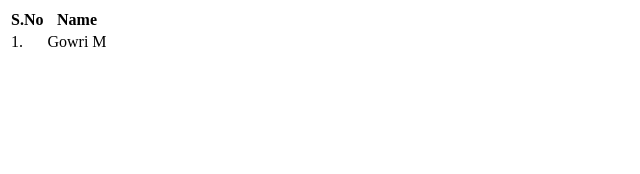
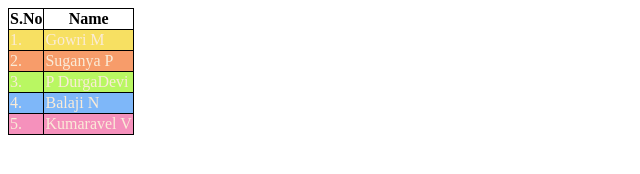
Before and after one commit to Gowri4622/html-table, a plain HTML site: page index.html in a window 1280 px wide. Shown: the whole page, without its empty margins (0-640 px from the left). Drawn offline with Linux system fonts and the light colour scheme.

Commit message:
Added css.

```diff
--- a/assests/css/style.css
+++ b/assests/css/style.css
@@ -1 +1,26 @@
-/* This is the css file */
+
+.NameTable{
+    border: solid 1px #000;
+    border-collapse: collapse;
+}
+
+.gowrirow{
+    color: antiquewhite;
+    background-color: #f7e062;
+}
+.sugrow{
+    color: antiquewhite;
+    background-color: #f79c6a;
+}
+.durrow{
+    color: antiquewhite;
+    background-color: #b9f762;
+}
+.balrow{
+    color: antiquewhite;
+    background-color: #7eb7f9;
+}
+.kumrow{
+    color: antiquewhite;
+    background-color: #f591bc;
+}
--- a/index.html
+++ b/index.html
@@ -4,19 +4,37 @@
     <meta charset="UTF-8">
     <meta http-equiv="X-UA-Compatible" content="IE=edge">
     <meta name="viewport" content="width=device-width, initial-scale=1.0">
+    <link rel="stylesheet" href="assests/css/style.css"/>
     <title>Document</title>
 </head>
 <body>
-    <table>
+    <table class="NameTable">
         <tr>
-            <th>S.No</th>
-            <th>Name</th>
+            <th class="NameTable">S.No</th>
+            <th class="NameTable">Name</th>
         </tr>
-        <tr>
-            <td>1.</td>
-            <td>Gowri M</td>
+        <tr class="gowrirow">
+            <td class="NameTable">1.</td>
+            <td class="NameTable">Gowri M</td>
+        </tr>
+        <tr class="sugrow">
+            <td class="NameTable">2.</td>
+            <td class="NameTable">Suganya P</td>
+        </tr>
+        <tr class="durrow">
+            <td class="NameTable">3.</td>
+            <td class="NameTable">P DurgaDevi</td>
+        </tr>
+        <tr class="balrow">
+            <td class="NameTable">4.</td>
+            <td class="NameTable">Balaji N</td>
+        </tr>
+        <tr class="kumrow">
+            <td class="NameTable">5.</td>
+            <td class="NameTable">Kumaravel V</td>
         </tr>
 
     </table>
+
 </body>
 </html>
```
